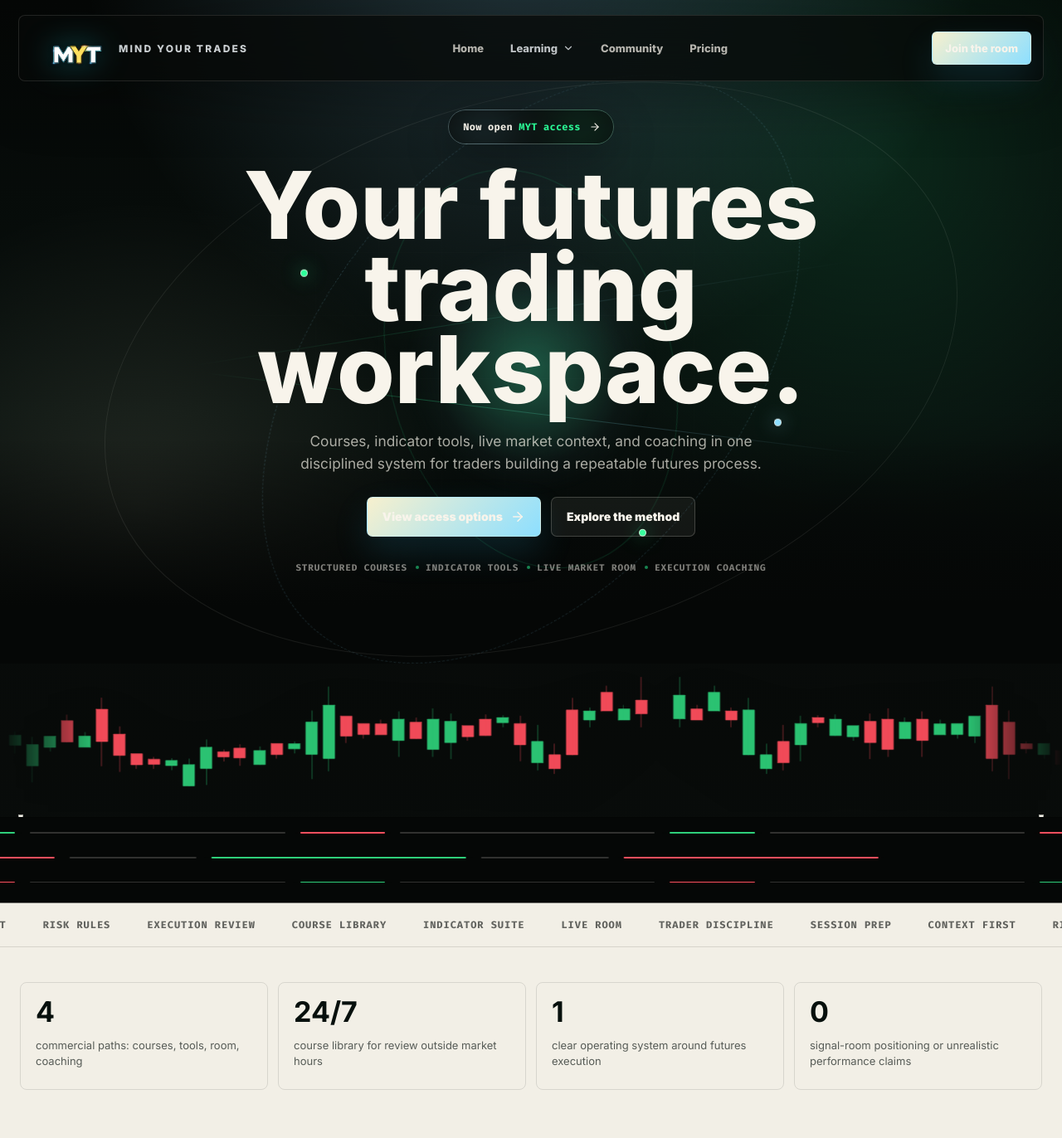
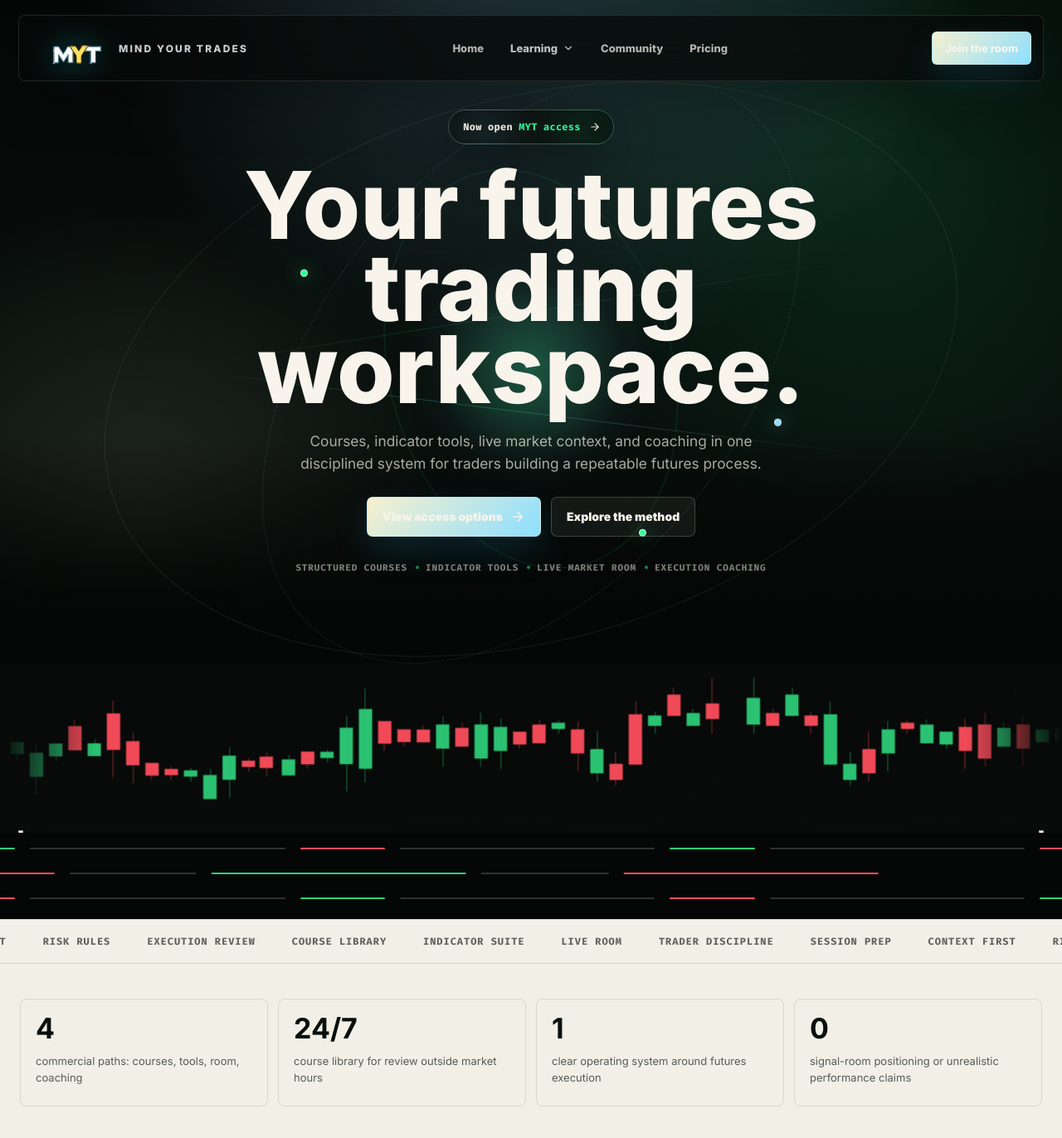
Before and after one commit to CodoWIzard/xentro-trading-template-clone, a Next.js app: page / in a window 1280 px wide. Shown: the top 1372 px of the page at 83% size. Built offline with nearby package versions, Linux system fonts and the light colour scheme.

Commit message:
Scale up trading chart marquee

```diff
--- a/app/globals.css
+++ b/app/globals.css
@@ -2298,7 +2298,7 @@
   position: relative;
   overflow: hidden;
   width: 100%;
-  height: clamp(132px, 14vw, 210px);
+  height: clamp(148px, 15.5vw, 238px);
   mask-image: linear-gradient(90deg, transparent 0%, #000 9%, #000 91%, transparent 100%);
   -webkit-mask-image: linear-gradient(90deg, transparent 0%, #000 9%, #000 91%, transparent 100%);
 }
@@ -2324,7 +2324,7 @@
 .h-marquee_item {
   display: block;
   flex: 0 0 auto;
-  width: clamp(620px, 72vw, 1120px);
+  width: clamp(700px, 80vw, 1260px);
   aspect-ratio: 1.72 / 1;
   background-repeat: no-repeat;
   background-position: center;
```
